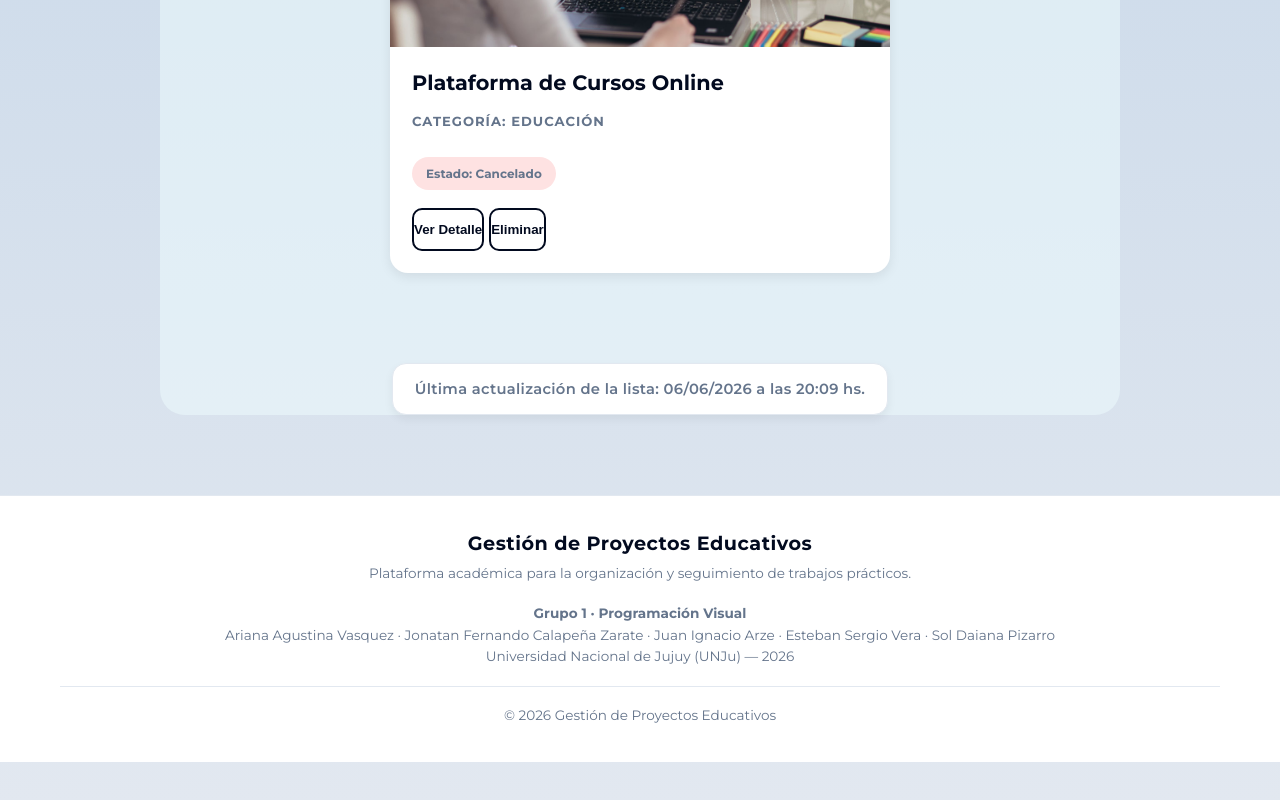
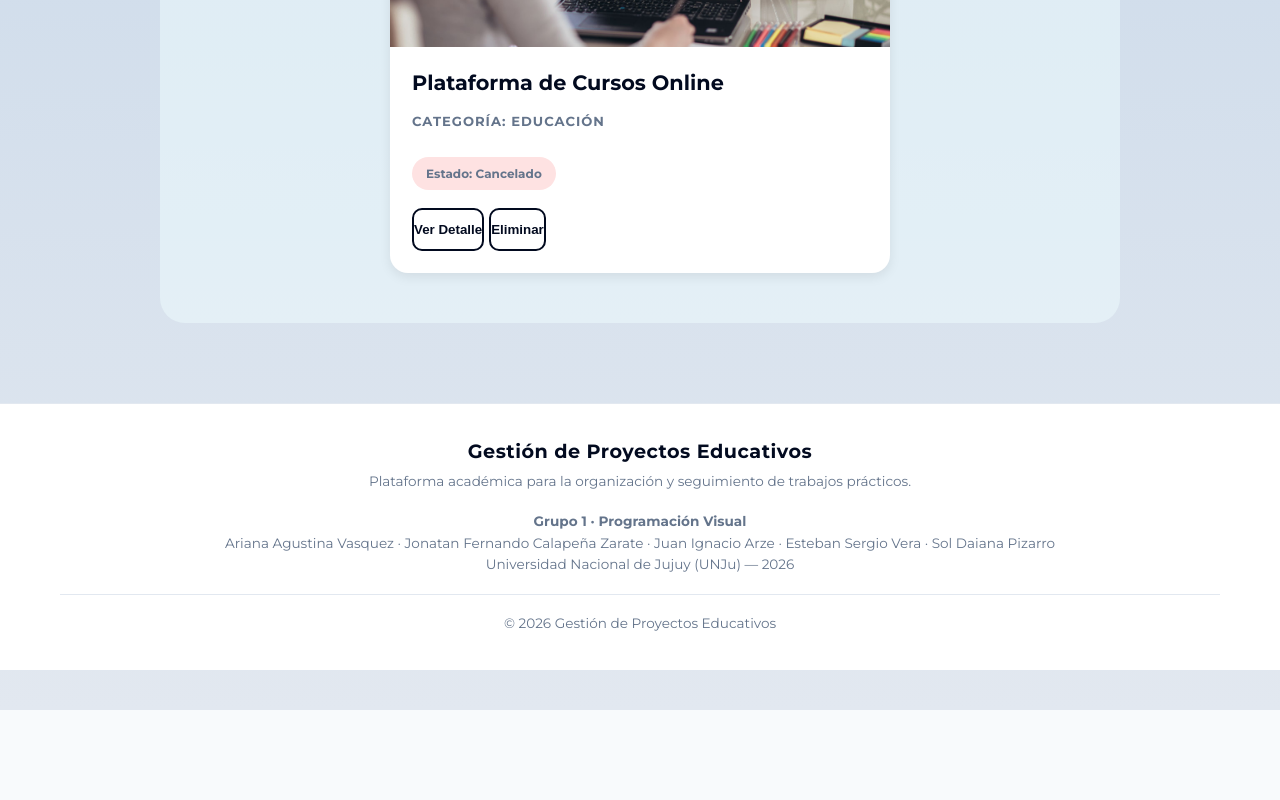
Before and after one commit to JonahGalahad/pv_tp3_grupo1, a React (Vite) app: page / in a window 1280 px wide. Shown: the part 2875-3675 px from the top of the page. After the commit the page ends 3585 px from the top, so only its background shows below. Built offline with nearby package versions, Linux system fonts and the light colour scheme.

Commit message:
Evitar la carga inicial de <RegistroActividad/> en ListaProyecto.jsx

```diff
--- a/src/components/ListaProyectos.jsx
+++ b/src/components/ListaProyectos.jsx
@@ -1,5 +1,5 @@
 import RegistroActividad from "./RegistroActividad";
-import { useState, useEffect } from 'react';
+import { useState, useEffect, useRef } from 'react';
 import proyectService from '../services/proyectService.js';
 import "../css/navbar.css";
 import "../css/header.css";
@@ -19,14 +19,26 @@ const ListaProyectos = () => {
     //Estado Fecha/Hora, ultuma actualizacion
     const [fechaActualizacion, setFechaActualizacion] = useState(null);
 
+    //Creacion de bandera para controlar la primera carga del componente
+    const bandera = useRef(0);
+    //Estado para proyectos filtrados
+    const [proyectosFiltrados, setProyectosFiltrados] = useState(proyectService.obtenerProyectos());
+
     //USEEFFECTS
     useEffect(()=>{
-        const now = new Date();
-        setFechaActualizacion(now);
+
+        //Al estar en stric Mode, el useEffect se ejecuta dos veces, por lo que se utiliza la bandera para evitar
+        //que se actualice la fecha de actualizacion al cargar el componente por primera vez
+        bandera.current += 1;
+        if(bandera.current <= 2) return;
+
+        setFechaActualizacion(new Date());
     },[proyectos]);
 
     const actualizarProyectos = () => {
-        setProyectos(proyectService.obtenerProyectos());
+        const lista = proyectService.obtenerProyectos();
+        setProyectos(lista);
+        setProyectosFiltrados(lista);
     };
 
     const handlerEliminar = (id) => {
@@ -46,9 +58,13 @@ const ListaProyectos = () => {
         setBusqueda(texto);
 
         if (texto.trim() === "") {
-            actualizarProyectos();
+            setProyectosFiltrados(proyectos);
+
         } else {
-            setProyectos(proyectService.buscarProyecto(texto));
+            setProyectosFiltrados(
+                proyectService.buscarProyecto(texto)
+            );
+
         }
     };
 
@@ -71,7 +87,7 @@ const ListaProyectos = () => {
             />
 
             <section className="cards">
-                {proyectos.map((proyecto) => (
+                {proyectosFiltrados.map((proyecto) => (
                     <ProyectoCard
                         key={proyecto.id}
                         proyecto={proyecto}
@@ -82,7 +98,9 @@ const ListaProyectos = () => {
                 ))}
             </section>
             {/* prop de fecha al componenete Registro Actividad */}
-            <RegistroActividad fecha={fechaActualizacion} />
+            {fechaActualizacion && (
+                <RegistroActividad fecha={fechaActualizacion} />
+            )}
         </div>
     );
 };
--- a/src/components/RegistroActividad.jsx
+++ b/src/components/RegistroActividad.jsx
@@ -3,7 +3,6 @@ import "../css/registroActividad.css";
 const RegistroActividad = ({ fecha }) => {
     //Formatear de los datos del prop al formato "dd/mm/aaaa a las hh:mm hs"
     const formatearFecha = (date) => {
-        if(!date) return "Sin registro aun.";
         //.padstart rellena el valora la izquieda con un cero y la longitud total se queda en 2
         const day = String(date.getDate()).padStart(2,"0");
         //get month empieza en 0
```
